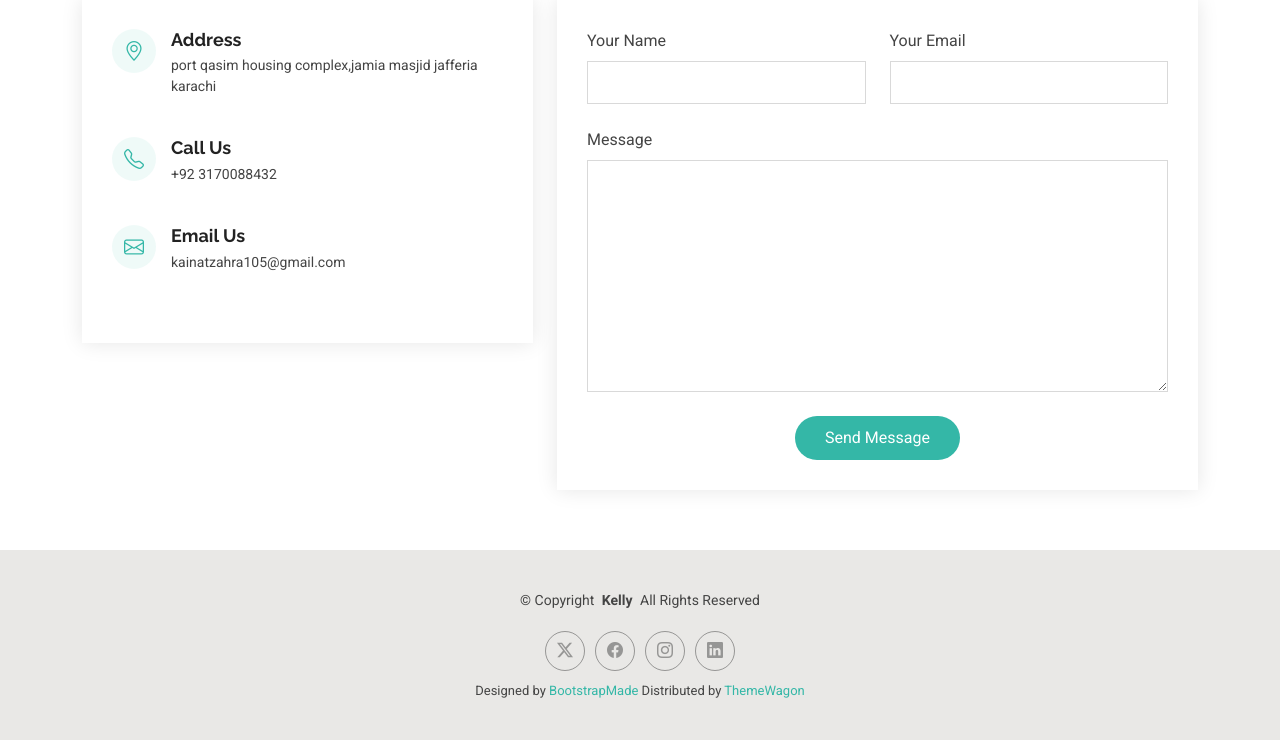
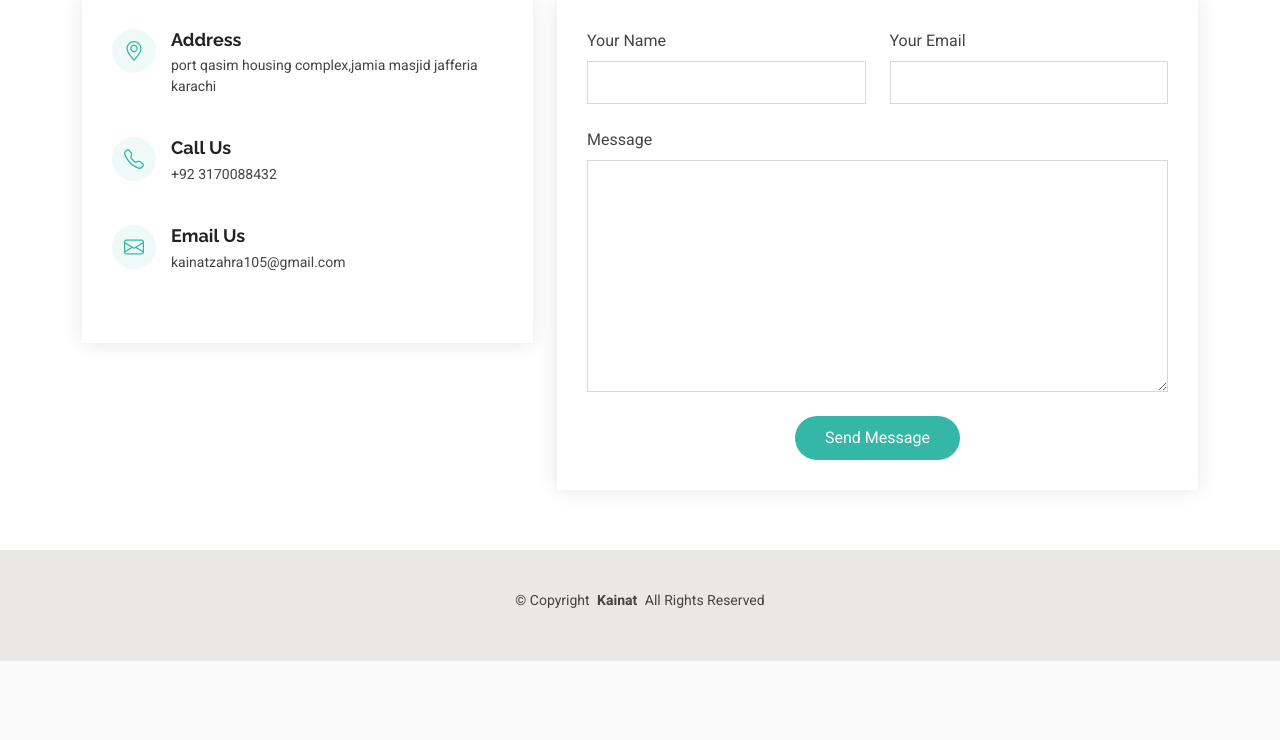
Before and after one commit to kainatzahra12/portfolio, a PHP site: page /contact.php in a window 1280 px wide. Shown: the part 306-1046 px from the top of the page. After the commit the page ends 967 px from the top, so only its background shows below. Run offline with PHP 8.4, Linux system fonts and the light colour scheme; some libraries are stand-ins or nearby versions.

Commit message:
Update contact.php

```diff
--- a/contact.php
+++ b/contact.php
@@ -112,20 +112,20 @@ include_once "code.php";
 
     <div class="container">
       <div class="copyright text-center ">
-        <p>© <span>Copyright</span> <strong class="px-1 sitename">Kelly</strong> <span>All Rights Reserved<br></span></p>
+        <p>© <span>Copyright</span> <strong class="px-1 sitename">Kainat</strong> <span>All Rights Reserved<br></span></p>
       </div>
-      <div class="social-links d-flex justify-content-center">
+<!--       <div class="social-links d-flex justify-content-center">
         <a href=""><i class="bi bi-twitter-x"></i></a>
         <a href=""><i class="bi bi-facebook"></i></a>
         <a href=""><i class="bi bi-instagram"></i></a>
         <a href=""><i class="bi bi-linkedin"></i></a>
-      </div>
+      </div> -->
       <div class="credits">
         <!-- All the links in the footer should remain intact. -->
         <!-- You can delete the links only if you've purchased the pro version. -->
         <!-- Licensing information: https://bootstrapmade.com/license/ -->
         <!-- Purchase the pro version with working PHP/AJAX contact form: [buy-url] -->
-        Designed by <a href="https://bootstrapmade.com/">BootstrapMade</a> Distributed by <a href=“https://themewagon.com>ThemeWagon
+<!--         Designed by <a href="https://bootstrapmade.com/">BootstrapMade</a> Distributed by <a href=“https://themewagon.com>ThemeWagon -->
       </div>
     </div>
 
```
